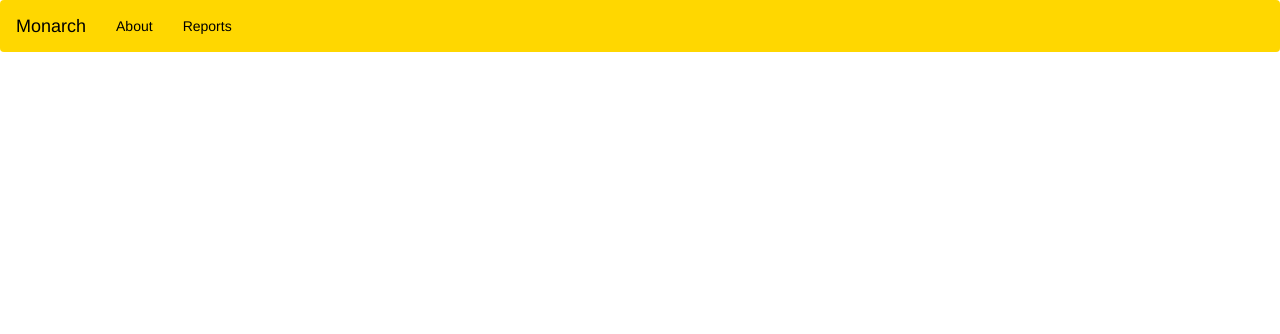
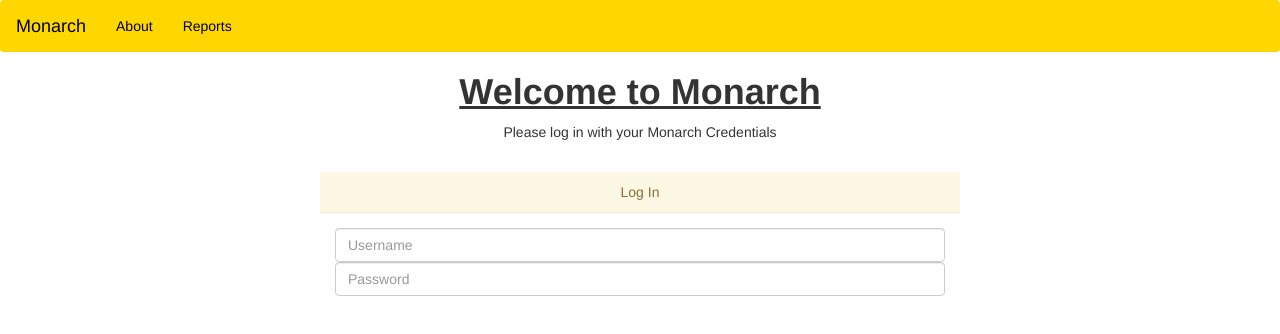
Before and after one commit to dakota1599/Monarch, a React (Create React App) app: page / in a window 1280 px wide. Shown: the top 334 px of the page. Built offline with nearby package versions, Linux system fonts and the light colour scheme.

Commit message:
Add login stuff

```diff
--- a/package.json
+++ b/package.json
@@ -10,7 +10,9 @@
     "@types/node": "^12.20.15",
     "@types/react": "^17.0.11",
     "@types/react-dom": "^17.0.7",
+    "axios": "^0.21.1",
     "bootstrap": "^3.4.1",
+    "js-cookies": "^1.0.4",
     "node-sass": "^6.0.0",
     "react": "^17.0.2",
     "react-dom": "^17.0.2",
--- /dev/null
+++ b/src/components/log/log.component.tsx
@@ -0,0 +1,27 @@
+import React, { useState } from "react";
+import "./log.style.scss";
+
+const Log = () => {
+
+    const [logStatus, setLogStatus] = useState(false);
+    var user: string;
+    var password: string;
+
+
+
+
+    return(
+        <div className="panel-warning login">
+            <div className="panel-heading">
+                Log In
+            </div>
+            <div className="panel-body logBody">
+                <input type="text" className="form-control" placeholder="Username" onChange={(e) => {user = e.target.value}}/>
+                <input type="password" className="form-control" placeholder="Password" onChange={(e) => {password = e.target.value}}/>
+            </div>
+        </div>
+    );
+
+}
+
+export default Log;
--- /dev/null
+++ b/src/components/log/log.style.scss
@@ -0,0 +1,9 @@
+$logColor: #8a6d3b;
+
+.login{
+    width: 50%;
+    margin: auto;
+}
+input{
+    margin: 1em 0
+}
--- a/src/pages/home.page.tsx
+++ b/src/pages/home.page.tsx
@@ -1,8 +1,16 @@
-
+import Log from '../components/log/log.component';
+import './../styles/home.scss';
 const HomePage = () => {
 
-    return(
-        <div></div>
+    return (
+      <div>
+        <div className="title">
+          <h1>Welcome to Monarch</h1>
+          <p>Please log in with your Monarch Credentials</p>
+          <br/>
+          <Log/>
+        </div>
+      </div>
     );
 
 }
--- /dev/null
+++ b/src/styles/home.scss
@@ -0,0 +1,9 @@
+
+.title{
+    text-align: center;
+}
+
+.title h1{
+    font-weight:bold;
+    text-decoration: underline;
+}
```
Also changed, not shown: src/models/User.tsx (added, +15 -0 lines), src/services/UserService.tsx (added, +17 -0 lines), src/util/http.tsx (added, +10 -0 lines), 1 other file (tests, documents, lock files or other folders).
